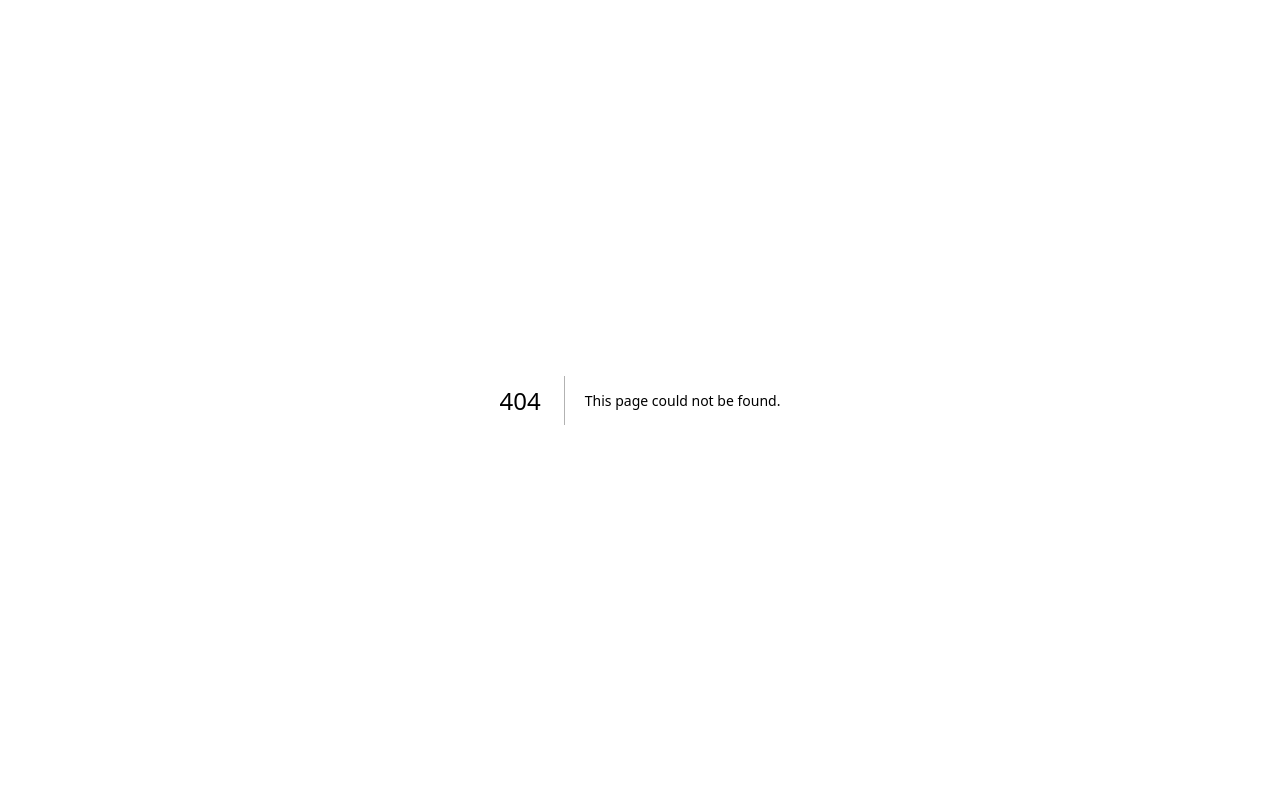
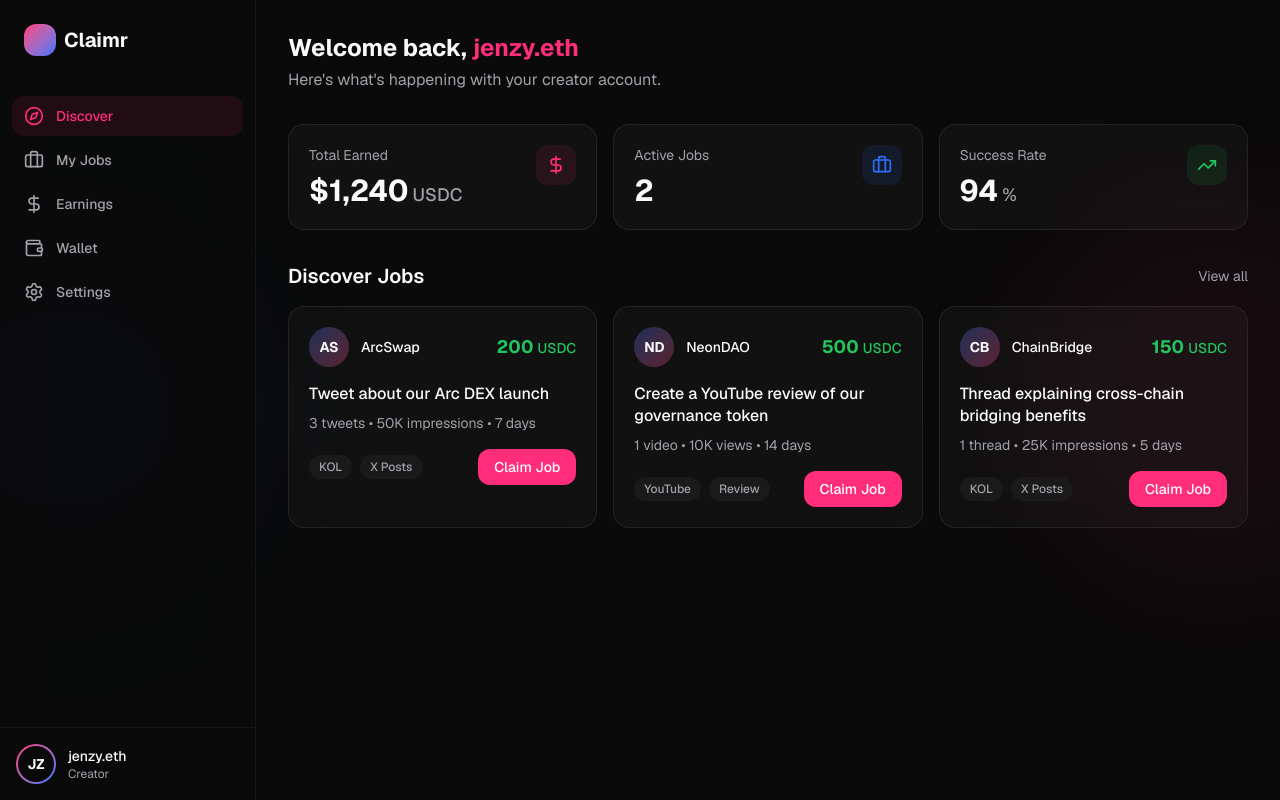
Before and after one commit to iam25th1/claimr, a Next.js app: page /dashboard in a window 1280 px wide. Before the commit this address had no page. Built offline with nearby package versions, Linux system fonts and the light colour scheme.

Commit message:
feat: add Creator Dashboard with sidebar, stats, and job cards\n\nImplement Creator Dashboard with navigation, user profile, stats, and jobs.

```diff
--- /dev/null
+++ b/app/dashboard/layout.tsx
@@ -0,0 +1,24 @@
+import { DashboardSidebar } from "@/components/claimr/dashboard-sidebar";
+
+export default function DashboardLayout({
+  children,
+}: {
+  children: React.ReactNode;
+}) {
+  return (
+    <div className="min-h-screen bg-background">
+      {/* Background Elements */}
+      <div className="fixed inset-0 overflow-hidden pointer-events-none">
+        <div className="absolute top-1/4 -right-32 h-96 w-96 rounded-full bg-[#FF2D7A]/5 blur-3xl" />
+        <div className="absolute bottom-1/4 -left-32 h-96 w-96 rounded-full bg-[#2D6EFF]/5 blur-3xl" />
+      </div>
+
+      <DashboardSidebar />
+
+      {/* Main Content */}
+      <main className="pl-64">
+        <div className="relative min-h-screen p-8">{children}</div>
+      </main>
+    </div>
+  );
+}
--- /dev/null
+++ b/app/dashboard/page.tsx
@@ -0,0 +1,24 @@
+import { StatsCards } from "@/components/claimr/stats-cards";
+import { JobCards } from "@/components/claimr/job-cards";
+
+export default function DashboardPage() {
+  return (
+    <div className="space-y-8">
+      {/* Header */}
+      <div>
+        <h1 className="text-2xl font-bold text-foreground">
+          Welcome back, <span className="text-[#FF2D7A]">jenzy.eth</span>
+        </h1>
+        <p className="mt-1 text-muted-foreground">
+          Here&apos;s what&apos;s happening with your creator account.
+        </p>
+      </div>
+
+      {/* Stats */}
+      <StatsCards />
+
+      {/* Jobs */}
+      <JobCards />
+    </div>
+  );
+}
--- /dev/null
+++ b/components/claimr/dashboard-sidebar.tsx
@@ -0,0 +1,68 @@
+"use client";
+
+import Link from "next/link";
+import { usePathname } from "next/navigation";
+import { Compass, Briefcase, DollarSign, Wallet, Settings } from "lucide-react";
+
+const menuItems = [
+  { icon: Compass, label: "Discover", href: "/dashboard" },
+  { icon: Briefcase, label: "My Jobs", href: "/dashboard/jobs" },
+  { icon: DollarSign, label: "Earnings", href: "/dashboard/earnings" },
+  { icon: Wallet, label: "Wallet", href: "/dashboard/wallet" },
+  { icon: Settings, label: "Settings", href: "/dashboard/settings" },
+];
+
+export function DashboardSidebar() {
+  const pathname = usePathname();
+
+  return (
+    <aside className="fixed left-0 top-0 h-screen w-64 flex flex-col border-r border-border/50 bg-background/80 backdrop-blur-xl">
+      {/* Logo */}
+      <div className="p-6">
+        <Link href="/" className="flex items-center gap-2">
+          <div className="h-8 w-8 rounded-lg bg-gradient-to-br from-[#FF2D7A] to-[#2D6EFF]" />
+          <span className="text-xl font-bold text-foreground">Claimr</span>
+        </Link>
+      </div>
+
+      {/* Navigation */}
+      <nav className="flex-1 px-3 py-4">
+        <ul className="space-y-1">
+          {menuItems.map((item) => {
+            const isActive = pathname === item.href;
+            return (
+              <li key={item.label}>
+                <Link
+                  href={item.href}
+                  className={`flex items-center gap-3 rounded-lg px-3 py-2.5 text-sm font-medium transition-all ${
+                    isActive
+                      ? "bg-[#FF2D7A]/10 text-[#FF2D7A]"
+                      : "text-muted-foreground hover:bg-muted hover:text-foreground"
+                  }`}
+                >
+                  <item.icon className="h-5 w-5" />
+                  {item.label}
+                </Link>
+              </li>
+            );
+          })}
+        </ul>
+      </nav>
+
+      {/* User Profile */}
+      <div className="border-t border-border/50 p-4">
+        <div className="flex items-center gap-3">
+          <div className="h-10 w-10 rounded-full bg-gradient-to-br from-[#FF2D7A] to-[#2D6EFF] p-[2px]">
+            <div className="flex h-full w-full items-center justify-center rounded-full bg-background text-sm font-bold">
+              JZ
+            </div>
+          </div>
+          <div className="flex-1 min-w-0">
+            <p className="text-sm font-medium text-foreground truncate">jenzy.eth</p>
+            <p className="text-xs text-muted-foreground">Creator</p>
+          </div>
+        </div>
+      </div>
+    </aside>
+  );
+}
--- /dev/null
+++ b/components/claimr/job-cards.tsx
@@ -0,0 +1,95 @@
+"use client";
+
+const jobs = [
+  {
+    id: 1,
+    projectName: "ArcSwap",
+    projectAvatar: "AS",
+    title: "Tweet about our Arc DEX launch",
+    pay: 200,
+    criteria: "3 tweets • 50K impressions • 7 days",
+    tags: ["KOL", "X Posts"],
+  },
+  {
+    id: 2,
+    projectName: "NeonDAO",
+    projectAvatar: "ND",
+    title: "Create a YouTube review of our governance token",
+    pay: 500,
+    criteria: "1 video • 10K views • 14 days",
+    tags: ["YouTube", "Review"],
+  },
+  {
+    id: 3,
+    projectName: "ChainBridge",
+    projectAvatar: "CB",
+    title: "Thread explaining cross-chain bridging benefits",
+    pay: 150,
+    criteria: "1 thread • 25K impressions • 5 days",
+    tags: ["KOL", "X Posts"],
+  },
+];
+
+export function JobCards() {
+  return (
+    <div className="space-y-4">
+      <div className="flex items-center justify-between">
+        <h2 className="text-xl font-semibold text-foreground">Discover Jobs</h2>
+        <button className="text-sm text-muted-foreground hover:text-foreground transition-colors">
+          View all
+        </button>
+      </div>
+
+      <div className="grid grid-cols-1 gap-4 lg:grid-cols-3">
+        {jobs.map((job) => (
+          <div
+            key={job.id}
+            className="glass-card rounded-xl p-5 transition-all hover:border-white/20"
+          >
+            {/* Project Header */}
+            <div className="flex items-center gap-3">
+              <div className="h-10 w-10 rounded-full bg-gradient-to-br from-[#2D6EFF]/30 to-[#FF2D7A]/30 flex items-center justify-center text-sm font-bold text-foreground">
+                {job.projectAvatar}
+              </div>
+              <div className="flex-1 min-w-0">
+                <p className="text-sm font-medium text-foreground truncate">
+                  {job.projectName}
+                </p>
+              </div>
+              <div className="text-right">
+                <p className="text-lg font-bold text-[#22C55E]">
+                  {job.pay} <span className="text-sm font-medium">USDC</span>
+                </p>
+              </div>
+            </div>
+
+            {/* Job Title */}
+            <h3 className="mt-4 text-base font-medium text-foreground leading-snug">
+              {job.title}
+            </h3>
+
+            {/* Criteria */}
+            <p className="mt-2 text-sm text-muted-foreground">{job.criteria}</p>
+
+            {/* Tags & Action */}
+            <div className="mt-4 flex items-center justify-between">
+              <div className="flex flex-wrap gap-2">
+                {job.tags.map((tag) => (
+                  <span
+                    key={tag}
+                    className="rounded-full bg-muted px-2.5 py-1 text-xs font-medium text-muted-foreground"
+                  >
+                    {tag}
+                  </span>
+                ))}
+              </div>
+              <button className="rounded-lg bg-[#FF2D7A] px-4 py-2 text-sm font-medium text-white transition-all hover:bg-[#FF2D7A]/90 hover:shadow-lg hover:shadow-[#FF2D7A]/25">
+                Claim Job
+              </button>
+            </div>
+          </div>
+        ))}
+      </div>
+    </div>
+  );
+}
--- /dev/null
+++ b/components/claimr/stats-cards.tsx
@@ -0,0 +1,59 @@
+import { DollarSign, Briefcase, TrendingUp } from "lucide-react";
+
+const stats = [
+  {
+    label: "Total Earned",
+    value: "$1,240",
+    unit: "USDC",
+    icon: DollarSign,
+    color: "#FF2D7A",
+    bgColor: "rgba(255, 45, 122, 0.1)",
+  },
+  {
+    label: "Active Jobs",
+    value: "2",
+    unit: "",
+    icon: Briefcase,
+    color: "#2D6EFF",
+    bgColor: "rgba(45, 110, 255, 0.1)",
+  },
+  {
+    label: "Success Rate",
+    value: "94",
+    unit: "%",
+    icon: TrendingUp,
+    color: "#22C55E",
+    bgColor: "rgba(34, 197, 94, 0.1)",
+  },
+];
+
+export function StatsCards() {
+  return (
+    <div className="grid grid-cols-1 gap-4 sm:grid-cols-3">
+      {stats.map((stat) => (
+        <div
+          key={stat.label}
+          className="glass-card rounded-xl p-5 transition-all hover:border-white/20"
+        >
+          <div className="flex items-start justify-between">
+            <div>
+              <p className="text-sm text-muted-foreground">{stat.label}</p>
+              <p className="mt-2 text-3xl font-bold text-foreground">
+                {stat.value}
+                <span className="ml-1 text-lg font-medium text-muted-foreground">
+                  {stat.unit}
+                </span>
+              </p>
+            </div>
+            <div
+              className="rounded-lg p-2.5"
+              style={{ backgroundColor: stat.bgColor }}
+            >
+              <stat.icon className="h-5 w-5" style={{ color: stat.color }} />
+            </div>
+          </div>
+        </div>
+      ))}
+    </div>
+  );
+}
```
